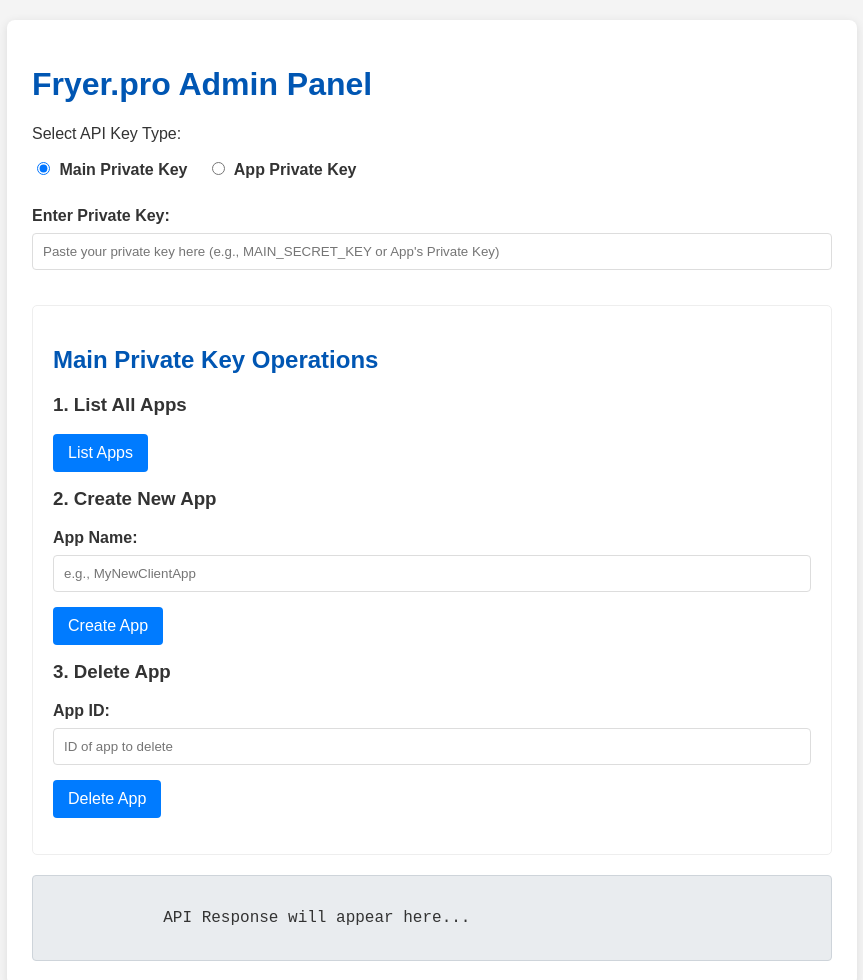
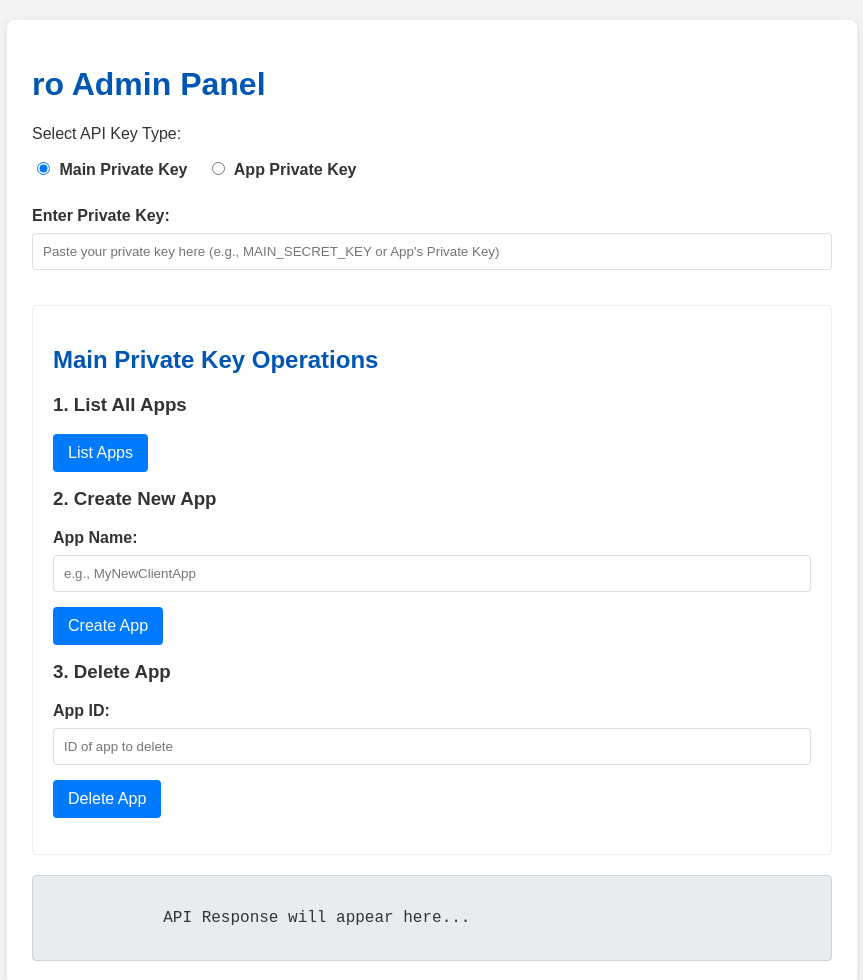
Before and after one commit to zxcvisverycool1828/authsite, a plain HTML site: page index.html in a window 1280 px wide. Shown: the top 980 px of the page, without its empty margins (208-1071 px from the left). Drawn offline with Linux system fonts and the light colour scheme.

Commit message:
Update index.html

```diff
--- a/index.html
+++ b/index.html
@@ -3,7 +3,7 @@
 <head>
     <meta charset="UTF-8">
     <meta name="viewport" content="width=device-width, initial-scale=1.0">
-    <title>Fryer.pro Admin Panel</title>
+    <title>Backend.Fryer.pro Admin Panel</title>
     <style>
         body { font-family: Arial, sans-serif; margin: 20px; background-color: #f4f4f4; color: #333; }
         .container { background-color: #fff; padding: 25px; border-radius: 8px; box-shadow: 0 2px 10px rgba(0, 0, 0, 0.1); max-width: 800px; margin: 20px auto; }
@@ -50,7 +50,7 @@
 </head>
 <body>
     <div class="container">
-        <h1>Fryer.pro Admin Panel</h1>
+        <h1>ro Admin Panel</h1>
 
         <div class="key-selection">
             <p>Select API Key Type:</p>
```
